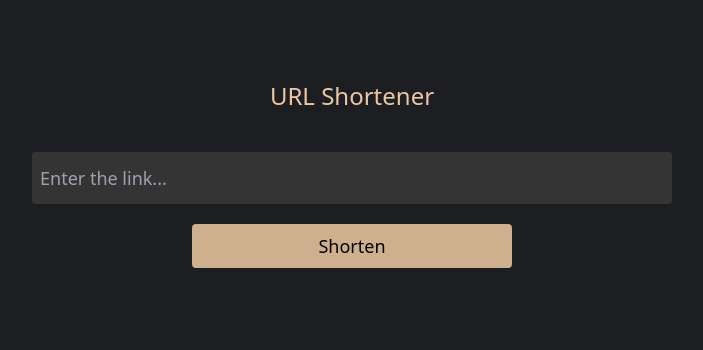
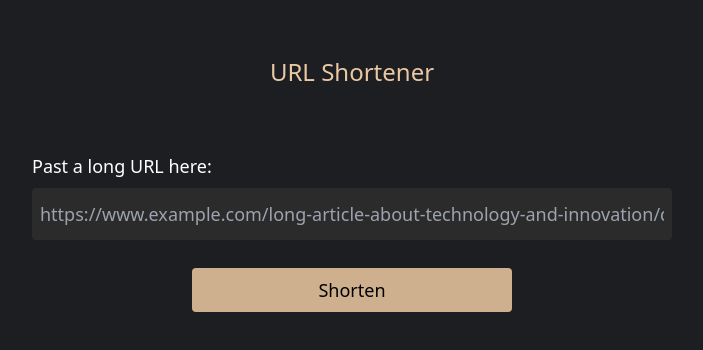
Before and after one commit to vivek700/url-shortener-frontend, a SvelteKit app: page / in a window 1280 px wide. Shown: the top 350 px of the page, without its empty margins (288-991 px from the left). Built offline with nearby package versions, Linux system fonts and the light colour scheme.

Commit message:
updated styles

```diff
--- a/src/routes/+page.svelte
+++ b/src/routes/+page.svelte
@@ -1,5 +1,5 @@
 <script lang="ts">
-	import { Check, Copy } from 'lucide-svelte';
+	import { Check, Copy, LoaderCircle } from 'lucide-svelte';
 	import type { ActionData } from './$types';
 	import { enhance } from '$app/forms';
 	let { form }: { form: ActionData } = $props();
@@ -7,6 +7,8 @@
 	function copyText(text: string) {
 		navigator.clipboard.writeText(text);
 	}
+
+	let isLoading = $state(false);
 </script>
 
 <svelte:head>
@@ -18,28 +20,44 @@
 </svelte:head>
 
 <main>
-	<section class="mx-auto w-11/12 py-20 xl:w-3/6">
-		<h1 class="pb-10 text-center text-2xl text-[#ebc8a4]">URL Shortener</h1>
+	<section class="mx-auto w-11/12 py-14 xl:w-3/6">
+		<h1 class="pb-16 text-center text-2xl text-[#ebc8a4]">URL Shortener</h1>
 		<section class="pb-8">
-			<form method="POST" use:enhance class="flex w-full flex-col gap-y-5">
-				<label>
+			<form
+				method="POST"
+				use:enhance={() => {
+					isLoading = true;
+					return async ({ update }) => {
+						await update();
+						isLoading = false;
+					};
+				}}
+				class="flex w-full flex-col gap-y-7"
+			>
+				<label class="text-lg">
+					Past a long URL here:
 					<input
 						required
-						class="w-full rounded bg-[#343434] px-2 py-3 text-lg outline-none"
-						placeholder="Enter the link..."
+						class="mt-2 w-full rounded bg-[#2b2b2b] px-2 py-3 text-lg outline-none"
+						placeholder="https://www.example.com/long-article-about-technology-and-innovation/detailed-research-report-2024"
 						name="url"
 						type="url"
 					/>
 				</label>
 				<button
 					type="submit"
-					class="block w-3/6 self-center rounded bg-[#CEB08F] py-2 text-lg text-black"
-					>Shorten</button
+					class=" flex w-3/6 items-center justify-center self-center rounded bg-[#CEB08F] py-2 text-lg text-black"
 				>
+					{#if !isLoading}
+						<span> Shorten </span>
+					{:else}
+						<LoaderCircle class="h-7 w-5 animate-spin" />
+					{/if}
+				</button>
 			</form>
 		</section>
 		{#if form?.success}
-			<section class="flex w-full flex-col gap-y-2 rounded bg-[#343434] p-4 text-lg text-[#ddbe9d]">
+			<section class="flex w-full flex-col gap-y-2 rounded bg-[#252529] p-4 text-lg text-[#ddbe9d]">
 				<p>
 					Short url: <a
 						target="_blank"
```
